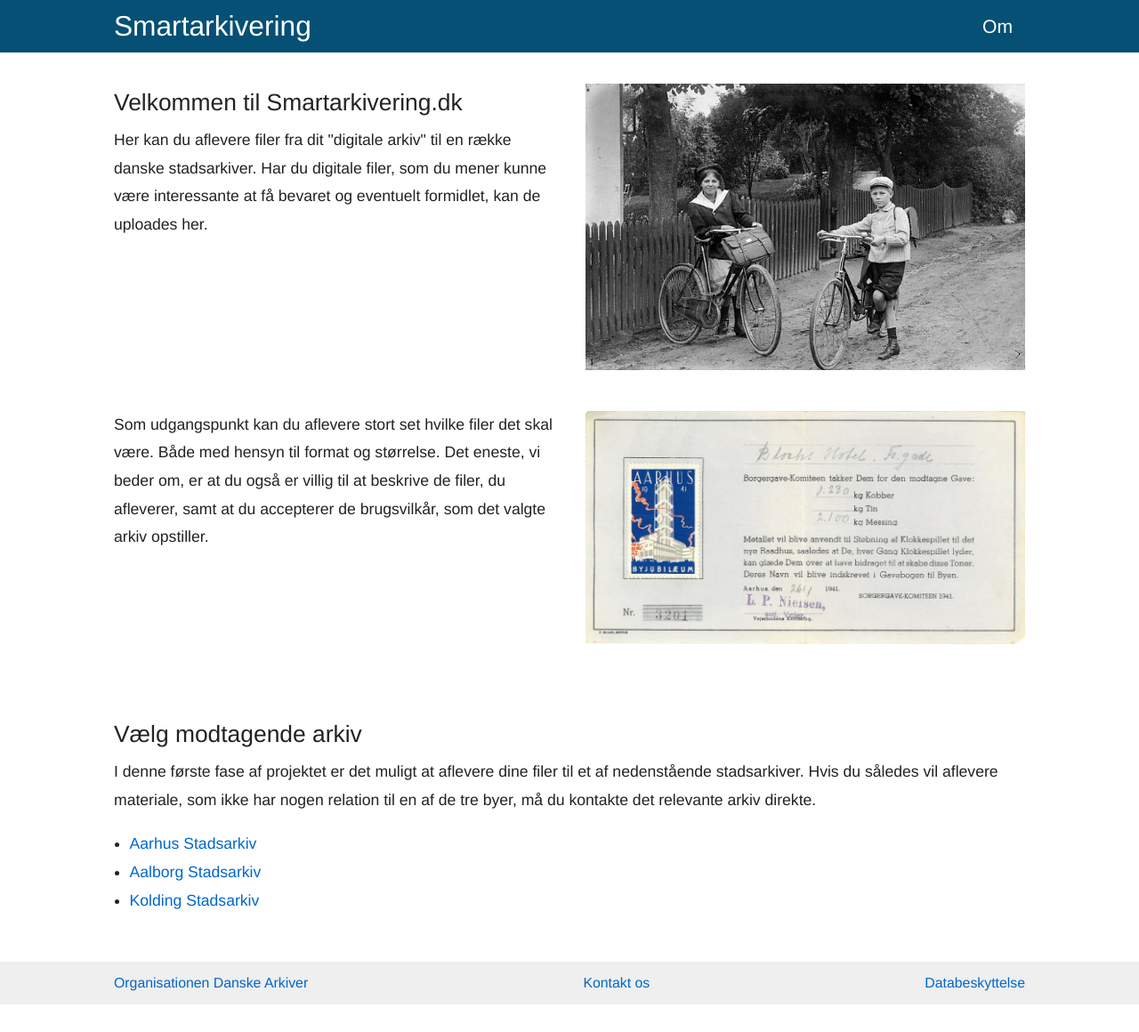
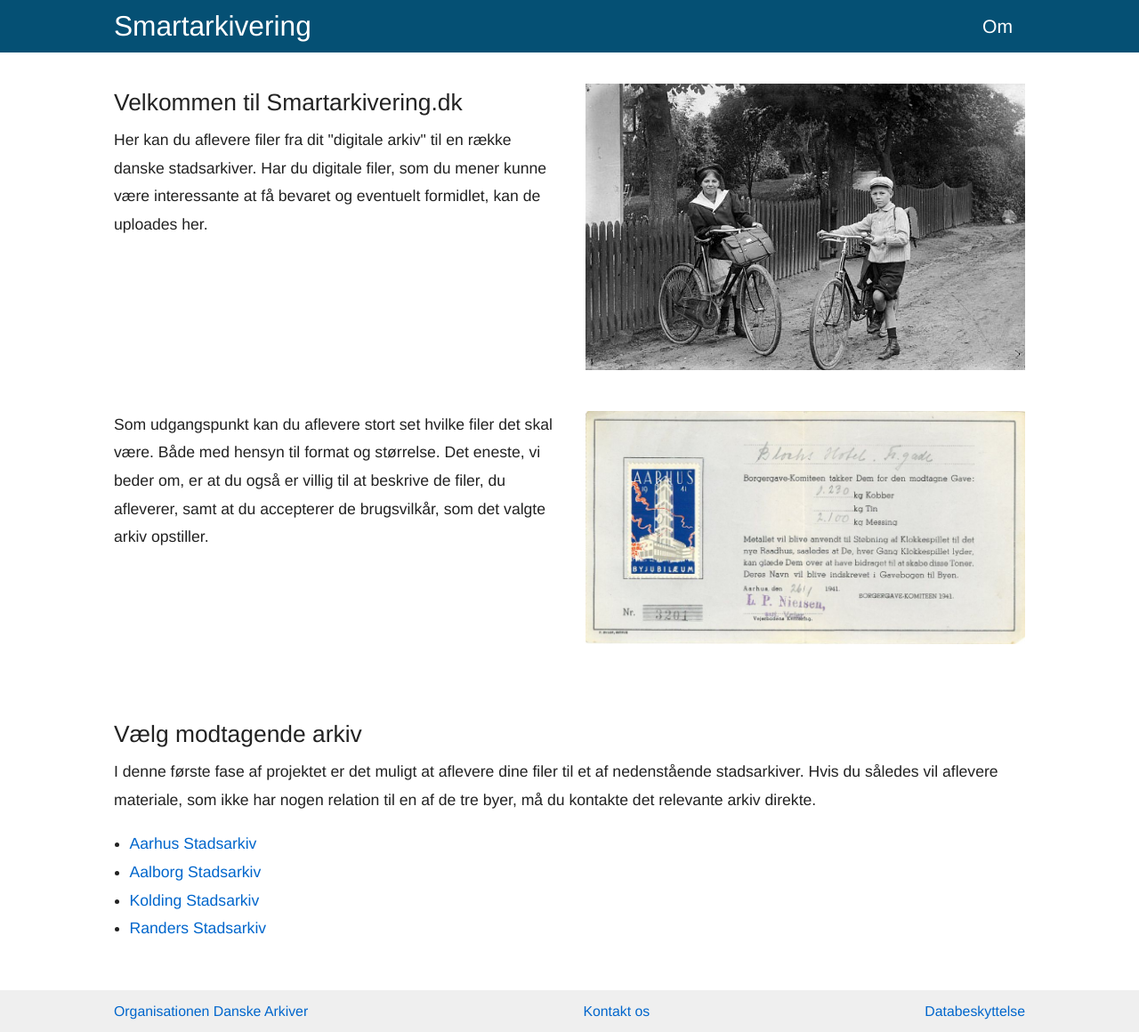
Before and after one commit to aarhusstadsarkiv/smartarkivering, a Jekyll site: the page built from index.md, in a window 1280 px wide. Shown: the whole page at 89% size. Built offline with Jekyll 4.4.1, drawn with Linux system fonts in a browser that asks for light colours; before the commit the page ends 1129 px from its top, so only the background shows below that.

Commit message:
Add Randers to receiving archives

```diff
--- a/index.md
+++ b/index.md
@@ -24,5 +24,6 @@ layout: default
         <li><a href="{{ '/deposit/aar' | relative_url }}">Aarhus Stadsarkiv</a></li>
         <li><a href="https://www.aalborgstadsarkiv.dk/DigitalAflevering.asp">Aalborg Stadsarkiv</a></li>
         <li><a href="https://koldingstadsarkiv.dk/smartarkivering">Kolding Stadsarkiv</a></li>
+        <li><a href="https://selvbetjening.aarhuskommune.dk/da/content/smartarkivering?archive=ran">Randers Stadsarkiv</a></li>
     </ul>
 </div>
```
